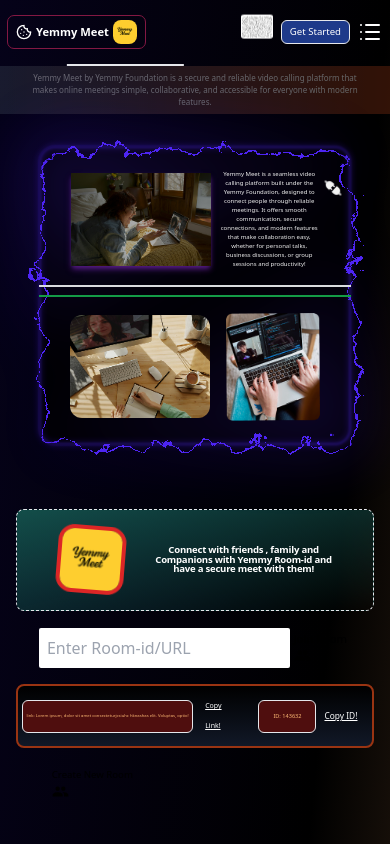
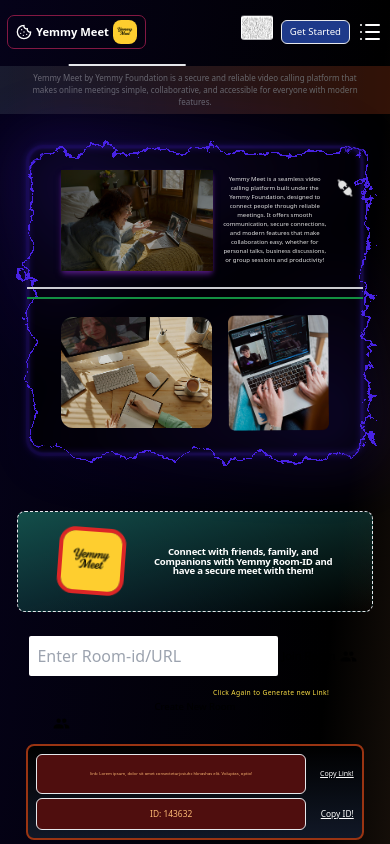
Before and after one commit to shivamgupta951/dashboard, a React (Vite) app: page / in a window 390 px wide. Shown: the top 844 px of the page. Built offline with nearby package versions, Linux system fonts and the light colour scheme.

Commit message:
Layout updated for sm and lg screens!

```diff
--- a/src/pages/Home.jsx
+++ b/src/pages/Home.jsx
@@ -23,13 +23,14 @@
   };
   const [createRoom, setCreateRoom] = useState(true);
   return (
-    <div id="home" className="w-full h-[1100px] sm:h-[1100px] md:h-[800px]">
+    <div id="home" className="w-full h-[1200px] sm:h-[1200px] md:h-[800px]">
       <Navbar />
       <Bar />
       {/* Small sceeens! */}
-      <div className="flex gap-4 flex-col justify-center items-center md:hidden">
+      <div className="flex flex-col justify-center items-center md:hidden gap-6 px-2">
+        {/* Info Section */}
         <div className="flex justify-center items-center py-8">
-          <ElectricBorder className="w-[80%] h-[60%] bg-black relative rounded-2xl animate-pulse">
+          <ElectricBorder className="w-[90%] bg-black relative rounded-2xl animate-pulse">
             <AiFillApi className="absolute right-2 top-2 size-5 animate-spin-slow" />
             <div className="flex justify-center space-x-2 items-center pb-4 mt-6 border-b-2">
               <img
@@ -56,8 +57,10 @@
             </div>
           </ElectricBorder>
         </div>
-        <div className="flex justify-around items-center h-[80%]">
-          <div className="w-[100%] space-y-4 p-4 ">
+
+        {/* Room Join & Create Section */}
+        <div className="w-[95%] flex flex-col items-center space-y-6">
+          {/* Heading */}
           <h1 className="text-5xl font-bold flex justify-center items-center text-warning border border-dashed p-4 rounded-lg bg-gradient-to-br from-teal-900">
             <motion.div
               animate={{ rotate: [0, 6, -6, 0] }}
@@ -72,16 +75,17 @@
                 src={Yemmy_Meet_logo}
                 className="border-4 border-red-600 rounded-2xl mx-2 w-[70%]"
                 alt="image"
-                />{" "}
+              />
             </motion.div>
             <div className="text-[20%] sm:text-[30%] w-[60%] tracking-tight text-center">
-                Connect with friends , family and Companions with Yemmy Room-id
+              Connect with friends, family, and Companions with Yemmy Room-ID
               and have a secure meet with them!
             </div>
           </h1>
-            <div className="flex justify-center items-center">
-              <form action="" className="w-[100%]">
-                <div className="w-full flex justify-center items-center">
+
+          {/* Join Room Input */}
+          <form onSubmit={submitHandler} className="w-full flex justify-center">
+            <div className="flex w-full justify-center items-center">
               <input
                 type="text"
                 value={input}
@@ -89,63 +93,76 @@
                 className="w-[70%] rounded-sm p-2"
                 placeholder="Enter Room-id/URL"
               />
-                  <div
-                    className="btn btn-accent m-1 text-black text-[70%]"
-                    onClick={submitHandler}
+              <button
+                type="submit"
+                className="btn btn-accent m-1 text-black text-[70%] flex items-center gap-1"
               >
-                    Join Room <MdGroup size={17} />{" "}
+                Join Room <MdGroup size={17} />
+              </button>
+            </div>
+          </form>
+
+          {/* ✅ Create Room section moved ABOVE generated link */}
+          <div className="w-full flex flex-col justify-center items-center space-y-3">
+            <button
+              className="text-[60%] btn btn-error w-[80%] text-black hover:rotate-3 relative"
+              onClick={() => setCreateRoom(!createRoom)}
+            >
+              {createRoom ? (
+                <div className="text-[70%] absolute -top-3 right-2 text-yellow-300 tracking-wider">
+                  Click Again to Generate new Link!
+                </div>
+              ) : (
+                <div className="text-[70%] absolute -top-3 right-2 text-yellow-300 tracking-wider">
+                  Click the button to generate link!
+                </div>
+              )}
+              Create New Room <MdGroup size={17} />
+            </button>
+
+            {/* Generated Link / Info */}
+            <motion.div
+              initial={{ y: 60, opacity: 0 }}
+              animate={{ y: 0, opacity: 1 }}
+              transition={{ duration: 1.5 }}
+              className={`${
+                createRoom
+                  ? "w-[95%] h-24 rounded-lg bg-gradient-to-b from-black to-gray-900 justify-between border-orange-800 border-2 flex flex-col items-center text-sm px-2 text-orange-300"
+                  : "w-[95%] h-24 rounded-lg justify-center flex items-center text-sm px-2 text-orange-300"
+              }`}
+            >
+              {createRoom ? (
+                <>
+                  <div className="flex w-full justify-between items-center space-x-3 mt-2 h-10">
+                    <div className="text-[30%] h-[100%] w-[85%] overflow-hidden border rounded-md flex justify-center items-center bg-[#4f0e0e]">
+                      link: Lorem ipsum, dolor sit amet consecteturjcsiuhc
+                      hknashas elit. Voluptas, optio!
+                    </div>
+                    <div className="cursor-pointer text-white underline text-[50%]">
+                      Copy Link!
                     </div>
                   </div>
-              </form>
+                  <div className="flex w-full justify-between items-center space-x-3 mb-2 h-8">
+                    <div className="text-[60%] h-[100%] border w-[85%] flex justify-center items-center rounded-md bg-[#4f0e0e]">
+                      ID: 143632
                     </div>
-            <div className="flex justify-center items-center">
-              <form action="" className="w-[100%]">
-                <div className="w-full flex justify-center items-center">
-                  <div className="w-[100%] h-16 rounded-lg bg-gradient-to-b from-black to-gray-900 justify-between border-orange-800 border-2 flex items-center text-sm px-1 text-orange-300">
-                    {" "}
-                    {createRoom ? (
-                      <div className="flex w-[100%] items-center justify-between h-[100%] space-x-4">
-                        <div className="h-[90%] w-[67%] flex items-center space-x-3">
-                          <div className="text-[30%] h-[60%] w-[80%] overflow-hidden border rounded-md flex justify-center items-center bg-[#4f0e0e]">
-                            link: Lorem ipsum, dolor sit amet consecteturjcsiuhc
-                            hknashas elit. Voluptas, optio!
-                          </div>{" "}
-                          <div className="cursor-pointer text-white underline text-[50%] border-gray-600">
-                            Copy Link!
-                          </div>
-                        </div>{" "}
-                        <div className="h-[90%] w-[35%] flex space-x-2 px-1 items-center">
-                          <div className="text-[40%] h-[60%] border w-[55%] flex justify-center items-center rounded-md bg-[#4f0e0e]">
-                            ID: 143632
-                          </div>{" "}
-                          <div className="cursor-pointer text-white underline text-[60%] border-gray-600">
+                    <div className="cursor-pointer text-white underline text-[60%]">
                       Copy ID!
                     </div>
                   </div>
-                      </div>
+                </>
               ) : (
-                      <div className="w-full flex justify-center items-center">
+                <div className="text-[60%] text-center">
                   Click the button to generate link!
                 </div>
-                    )}{" "}
-                  </div>
-                </div>
-                <div className="w-full flex justify-center items-center">
-                  <div
-                    className="text-[60%] btn btn-error m-1 w-[80%] my-5 text-black hover:rotate-3"
-                    onClick={submitHandler}
-                  >
-                    Create New Room <MdGroup size={17} />
-                  </div>
-                </div>
-              </form>
-            </div>
+              )}
+            </motion.div>
           </div>
         </div>
       </div>
       {/* Midium and large screens! */}
-      <div className="hidden md:flex justify-around items-center h-[60%]">
-        <div className="md:w-[60%] lg:w-[55%] space-y-4 p-4">
+      <div className="hidden md:flex justify-around items-center h-[65%]">
+        <div className="md:w-[60%] lg:w-[50%] space-y-4 p-4">
           <motion.h1
             initial={{ x: -40, opacity: 0 }}
             animate={{ x: 0, opacity: 1 }}
@@ -193,41 +210,57 @@
           </div>
           <div className="flex justify-center items-center">
             <form action="" className="md:w-[100%] lg:w-[100%]">
-              <div className="w-full flex justify-center items-center">
+              <div className="w-full flex justify-center items-center flex-col space-y-3">
                 <div
-                  className="md:text-[40%] btn btn-error m-1 lg:text-[60%] text-black hover:rotate-3"
+                  className="md:text-[40%] relative w-[50%] btn btn-error m-1 lg:text-[60%] text-black hover:rotate-3"
                   onClick={submitHandler}
                 >
+                  {createRoom ? (
+                    <div className="absolute -top-4 right-2 text-yellow-300 tracking-wider">
+                      Click Again to Generate new Link!
+                    </div>
+                  ) : (
+                    <div className="absolute -top-4 right-2 text-yellow-300 tracking-wider">
+                      Click the button to generate link!
+                    </div>
+                  )}
                   Create New Room <MdGroup size={17} />
                 </div>
-                <div className="w-[95%] h-16 rounded-lg bg-gradient-to-b from-black to-gray-900 justify-between border-orange-800 border-2 flex items-center text-sm px-1 text-orange-300">
+                <motion.div
+                  initial={{ y: 100, opacity: 0 }}
+                  animate={{ y: 0, opacity: 1 }}
+                  transition={{ duration: 2 }}
+                  className={`${
+                    createRoom
+                      ? "w-[95%] h-28 rounded-lg bg-gradient-to-b from-black to-gray-900 justify-between border-orange-800 border-2 flex items-center text-sm px-1 text-orange-300"
+                      : "w-[95%] h-28 rounded-lg justify-between flex items-center text-sm px-1"
+                  }`}
+                >
                   {" "}
                   {createRoom ? (
-                    <div className="flex w-[100%] items-center justify-between h-[100%] space-x-4">
-                      <div className="h-[90%] w-[67%] flex items-center space-x-3">
-                        <div className="md:text-[30%] lg:text-[45%] h-[60%] w-[80%] overflow-hidden border rounded-md flex justify-center items-center bg-[#4f0e0e]">
+                    <div className="flex flex-col w-[100%] items-center justify-between h-[100%]">
+                      <div className="h-[90%] w-[95%] flex items-center space-x-3">
+                        <div className="text-[45%] h-[60%] w-[80%] overflow-hidden border rounded-md flex justify-center items-center bg-[#4f0e0e]">
                           link: Lorem ipsum, dolor sit amet consecteturjcsiuhc
                           hknashas elit. Voluptas, optio!
                         </div>{" "}
-                        <div className="cursor-pointer text-white underline md:text-[50%] lg:text-[60%] border-gray-600">
+                        <div className="cursor-pointer text-white underline text-[70%] border-gray-600">
                           Copy Link!
                         </div>
                       </div>{" "}
-                      <div className="h-[90%] w-[35%] flex space-x-2 px-1 items-center">
-                        <div className="text-[40%] h-[60%] border w-[55%] flex justify-center items-center rounded-md bg-[#4f0e0e]">
+                      <div className="h-[90%] w-[90%] flex space-x-3 items-center">
+                        <div className="text-[70%] h-[60%] border w-[80%] flex justify-center items-center rounded-md bg-[#4f0e0e]">
                           ID: 143632
                         </div>{" "}
-                        <div className="cursor-pointer text-white underline text-[60%] border-gray-600">
+                        <div className="cursor-pointer text-white underline text-[70%] border-gray-600">
                           Copy ID!
                         </div>
                       </div>
                     </div>
                   ) : (
-                    <div className="w-full flex justify-center items-center">
-                      Click the button to generate link!
-                    </div>
+                    ""
                   )}{" "}
-                </div>
+                </motion.div>
               </div>
             </form>
           </div>
```
Lines whose indentation alone changed are shown as unchanged.
